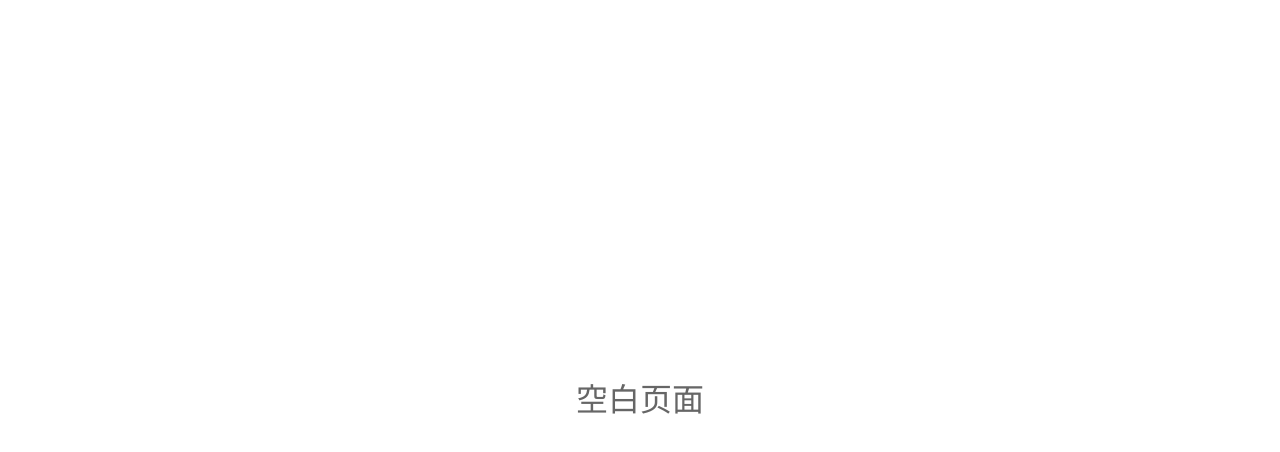
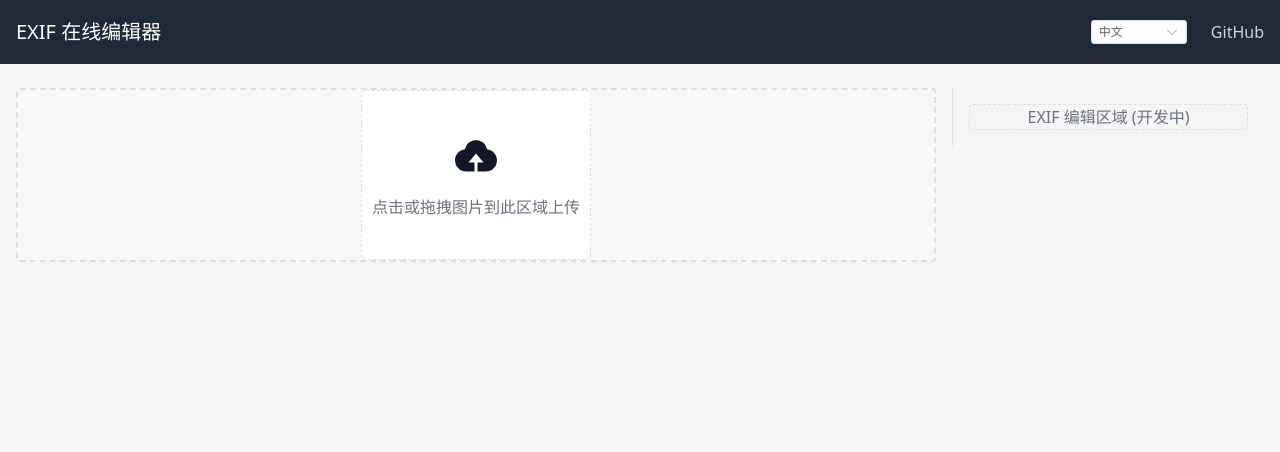
Before and after one commit to bluicezhen/exif-editor-online, a Vue app: page / in a window 1280 px wide. Shown: the top 452 px of the page. Built offline with nearby package versions, Linux system fonts and the light colour scheme.

Commit message:
Update project dependencies and add Tailwind CSS and Element Plus integration; implement i18n support with language switcher and photo upload features.

```diff
--- /dev/null
+++ b/postcss.config.js
@@ -0,0 +1,7 @@
+export default {
+  plugins: {
+    'tailwindcss/nesting': {},
+    tailwindcss: {},
+    autoprefixer: {},
+  },
+}
--- a/src/App.vue
+++ b/src/App.vue
@@ -1,24 +1,61 @@
 <script setup lang="ts">
-// Empty page component
+import { useI18n } from 'vue-i18n'
+import LanguageSwitcher from './components/LanguageSwitcher.vue'
+import PhotoUpload from './components/PhotoUpload.vue'
+import ExifEditor from './components/ExifEditor.vue'
+
+const { t } = useI18n()
 </script>
 
 <template>
-  <div class="empty-page">
-    <h1>空白页面</h1>
+  <div class="app-container">
+    <!-- 顶部 Banner -->
+    <header class="app-header bg-gray-800 text-white">
+      <div class="w-full px-4 h-16 flex items-center justify-between">
+        <h1 class="text-xl font-medium">{{ t('title') }}</h1>
+        <div class="flex items-center gap-6">
+          <LanguageSwitcher />
+          <a
+            href="https://github.com/bluicezhen/exif-editor-online"
+            target="_blank"
+            class="text-gray-300 hover:text-white transition-colors"
+          >
+            GitHub
+          </a>
+        </div>
+      </div>
+    </header>
+
+    <!-- 主要内容区域 -->
+    <main class="app-content w-full px-4 py-6 flex">
+      <!-- 左侧照片显示区域 -->
+      <div class="photo-area w-3/4 pr-4">
+        <PhotoUpload />
+      </div>
+
+      <!-- 右侧 EXIF 编辑区域 -->
+      <div class="exif-area w-1/4">
+        <ExifEditor />
+      </div>
+    </main>
   </div>
 </template>
 
 <style scoped>
-.empty-page {
+.app-container {
   display: flex;
-  justify-content: center;
-  align-items: center;
-  height: 100vh;
-  font-family: 'Helvetica Neue', Helvetica, Arial, sans-serif;
+  flex-direction: column;
+  min-height: 100vh;
+  width: 100vw;
+  background-color: #f5f5f5;
 }
 
-h1 {
-  color: #666;
-  font-weight: 300;
+.app-content {
+  flex: 1;
+  height: calc(100vh - 4rem);
+}
+
+.photo-area, .exif-area {
+  height: 100%;
 }
 </style>
--- /dev/null
+++ b/src/components/ExifEditor.vue
@@ -0,0 +1,25 @@
+<script setup lang="ts">
+import { useI18n } from 'vue-i18n'
+
+const { t } = useI18n()
+</script>
+
+<template>
+  <div class="exif-editor-container h-full w-full p-4">
+    <div class="editor-placeholder flex items-center justify-center h-full">
+      <p class="text-gray-500">{{ t('editor.title') }}</p>
+    </div>
+  </div>
+</template>
+
+<style scoped>
+.exif-editor-container {
+  background-color: #f5f5f5;
+  border-left: 1px solid #e0e0e0;
+}
+
+.editor-placeholder {
+  border: 1px dashed #dcdfe6;
+  border-radius: 4px;
+}
+</style>
--- /dev/null
+++ b/src/components/LanguageSwitcher.vue
@@ -0,0 +1,52 @@
+<script setup lang="ts">
+import { computed } from 'vue'
+import { useI18n } from 'vue-i18n'
+import { ElSelect, ElOption } from 'element-plus'
+
+const { locale } = useI18n()
+
+const languages = [
+  { value: 'zh', label: '中文' },
+  { value: 'en', label: 'English' }
+]
+
+const currentLanguage = computed({
+  get: () => locale.value,
+  set: (value: string) => {
+    locale.value = value
+  }
+})
+</script>
+
+<template>
+  <div class="language-switcher">
+    <el-select
+      v-model="currentLanguage"
+      class="w-24 language-select"
+      size="small"
+    >
+      <el-option
+        v-for="item in languages"
+        :key="item.value"
+        :label="item.label"
+        :value="item.value"
+      />
+    </el-select>
+  </div>
+</template>
+
+<style scoped>
+.language-switcher {
+  display: flex;
+  align-items: center;
+}
+
+.language-select :deep(.el-input__wrapper) {
+  background-color: transparent;
+  box-shadow: none;
+}
+
+.language-select :deep(.el-input__inner) {
+  color: #f0f0f0;
+}
+</style>
--- /dev/null
+++ b/src/components/PhotoUpload.vue
@@ -0,0 +1,55 @@
+<script setup lang="ts">
+import { ref } from 'vue'
+import { ElUpload, ElMessage } from 'element-plus'
+import { UploadFilled } from '@element-plus/icons-vue'
+import { useI18n } from 'vue-i18n'
+
+const { t } = useI18n()
+const imageUrl = ref<string>('')
+
+function handleUploadSuccess(_response: any, file: any) {
+  imageUrl.value = URL.createObjectURL(file.raw)
+}
+
+function beforeUpload(file: any) {
+  const isImage = file.type.startsWith('image/')
+  if (!isImage) {
+    ElMessage.error('只能上传图片文件！')
+  }
+  return isImage
+}
+</script>
+
+<template>
+  <div class="photo-upload-container h-full w-full">
+    <div v-if="!imageUrl" class="upload-placeholder flex flex-col items-center justify-center h-full">
+      <el-upload
+        class="upload-area"
+        drag
+        action="#"
+        :auto-upload="false"
+        :show-file-list="false"
+        :on-success="handleUploadSuccess"
+        :before-upload="beforeUpload"
+      >
+        <el-icon class="text-5xl mb-4"><UploadFilled /></el-icon>
+        <div class="text-gray-500">{{ t('upload.placeholder') }}</div>
+      </el-upload>
+    </div>
+    <div v-else class="image-preview h-full">
+      <img :src="imageUrl" class="w-full h-full object-contain" />
+    </div>
+  </div>
+</template>
+
+<style scoped>
+.photo-upload-container {
+  background-color: #f8f8f8;
+  border-radius: 4px;
+}
+
+.upload-placeholder {
+  border: 2px dashed #dcdfe6;
+  border-radius: 4px;
+}
+</style>
--- /dev/null
+++ b/src/i18n/index.ts
@@ -0,0 +1,44 @@
+import { createI18n } from 'vue-i18n'
+
+// 中文翻译
+const zh = {
+  title: 'EXIF 在线编辑器',
+  upload: {
+    placeholder: '点击或拖拽图片到此区域上传'
+  },
+  editor: {
+    title: 'EXIF 编辑区域 (开发中)'
+  },
+  lang: {
+    zh: '中文',
+    en: 'English'
+  }
+}
+
+// 英文翻译
+const en = {
+  title: 'EXIF Online Editor',
+  upload: {
+    placeholder: 'Click or drag image to this area to upload'
+  },
+  editor: {
+    title: 'EXIF Editor Area (Under Development)'
+  },
+  lang: {
+    zh: '中文',
+    en: 'English'
+  }
+}
+
+// 创建i18n实例
+const i18n = createI18n({
+  legacy: false, // 使用组合式 API
+  locale: 'zh', // 默认语言
+  fallbackLocale: 'en', // 回退语言
+  messages: {
+    zh,
+    en
+  }
+})
+
+export default i18n
--- /dev/null
+++ b/src/tailwind/tailwind.css
@@ -0,0 +1,20 @@
+@tailwind base;
+@tailwind components;
+@tailwind utilities;
+
+@layer base {
+  body {
+    @apply bg-gray-50 text-gray-900;
+    margin: 0;
+    padding: 0;
+  }
+}
+
+@layer components {
+  .btn {
+    @apply px-4 py-2 rounded;
+  }
+  .btn-primary {
+    @apply bg-gray-800 text-white hover:bg-gray-700;
+  }
+}
--- /dev/null
+++ b/tailwind.config.js
@@ -0,0 +1,17 @@
+/** @type {import('tailwindcss').Config} */
+export default {
+  content: [
+    "./index.html",
+    "./src/**/*.{vue,js,ts,jsx,tsx}",
+  ],
+  theme: {
+    extend: {
+      colors: {
+        primary: '#000000',
+        secondary: '#666666',
+        light: '#f5f5f5',
+      },
+    },
+  },
+  plugins: [],
+}
```
Also changed, not shown: package.json (+8 -1 lines), src/main.ts (+8 -1 lines), 1 other file (tests, documents, lock files or other folders).
